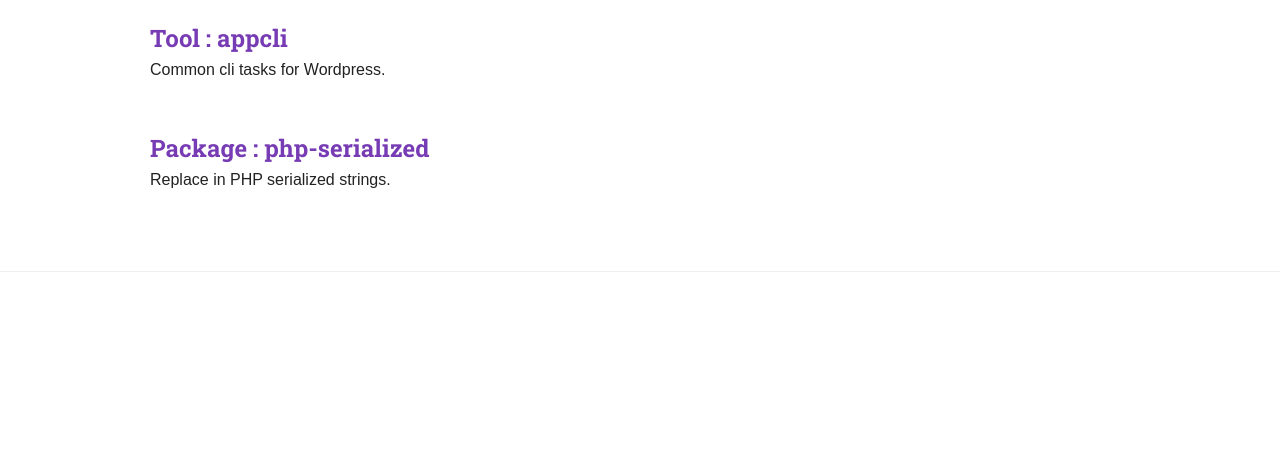
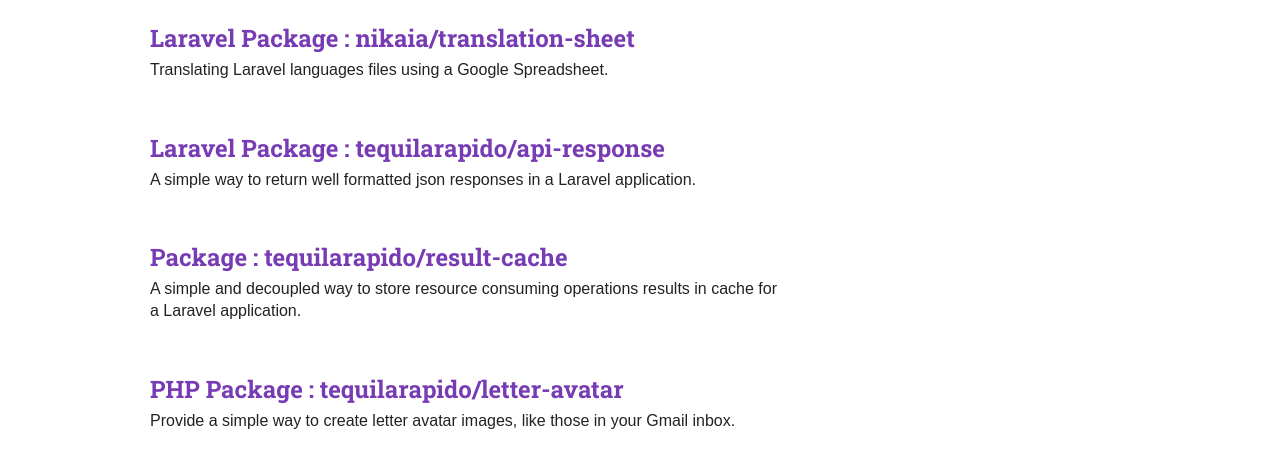
Before and after one commit to tequilarapido/tequilarapido.github.io, a website: page index.html in a window 1280 px wide. Shown: the part 351-800 px from the top of the page. Drawn offline with Linux system fonts and the light colour scheme.

Commit message:
Update projects list

```diff
--- a/index.html
+++ b/index.html
@@ -52,6 +52,42 @@
 
                         <li class="public source">
                             <h3 class="repolist-name">
+                                <a href="https://github.com/nikaia/translation-sheet">Laravel Package : nikaia/translation-sheet</a>
+                            </h3>
+                            <div class="body">
+                                <p class="description">Translating Laravel languages files using a Google Spreadsheet.</p
+                            </div>
+                        </li>
+
+                        <li class="public source">
+                            <h3 class="repolist-name">
+                                <a href="https://github.com/tequilarapido/api-response">Laravel Package : tequilarapido/api-response</a>
+                            </h3>
+                            <div class="body">
+                                <p class="description">A simple way to return well formatted json responses in a Laravel application. </p
+                            </div>
+                        </li>
+
+                        <li class="public source">
+                            <h3 class="repolist-name">
+                                <a href="https://github.com/tequilarapido/result-cache">Package : tequilarapido/result-cache</a>
+                            </h3>
+                            <div class="body">
+                                <p class="description">A simple and decoupled way to store resource consuming operations results in cache for a Laravel application.</p
+                            </div>
+                        </li>
+
+                        <li class="public source">
+                            <h3 class="repolist-name">
+                                <a href="https://github.com/tequilarapido/letter-avatar">PHP Package : tequilarapido/letter-avatar</a>
+                            </h3>
+                            <div class="body">
+                                <p class="description">Provide a simple way to create letter avatar images, like those in your Gmail inbox.</p
+                            </div>
+                        </li>
+
+                        <li class="public source">
+                            <h3 class="repolist-name">
                                 <a href="https://github.com/tequilarapido/appcli/">Tool : appcli</a>
                             </h3>
                             <div class="body">
```
